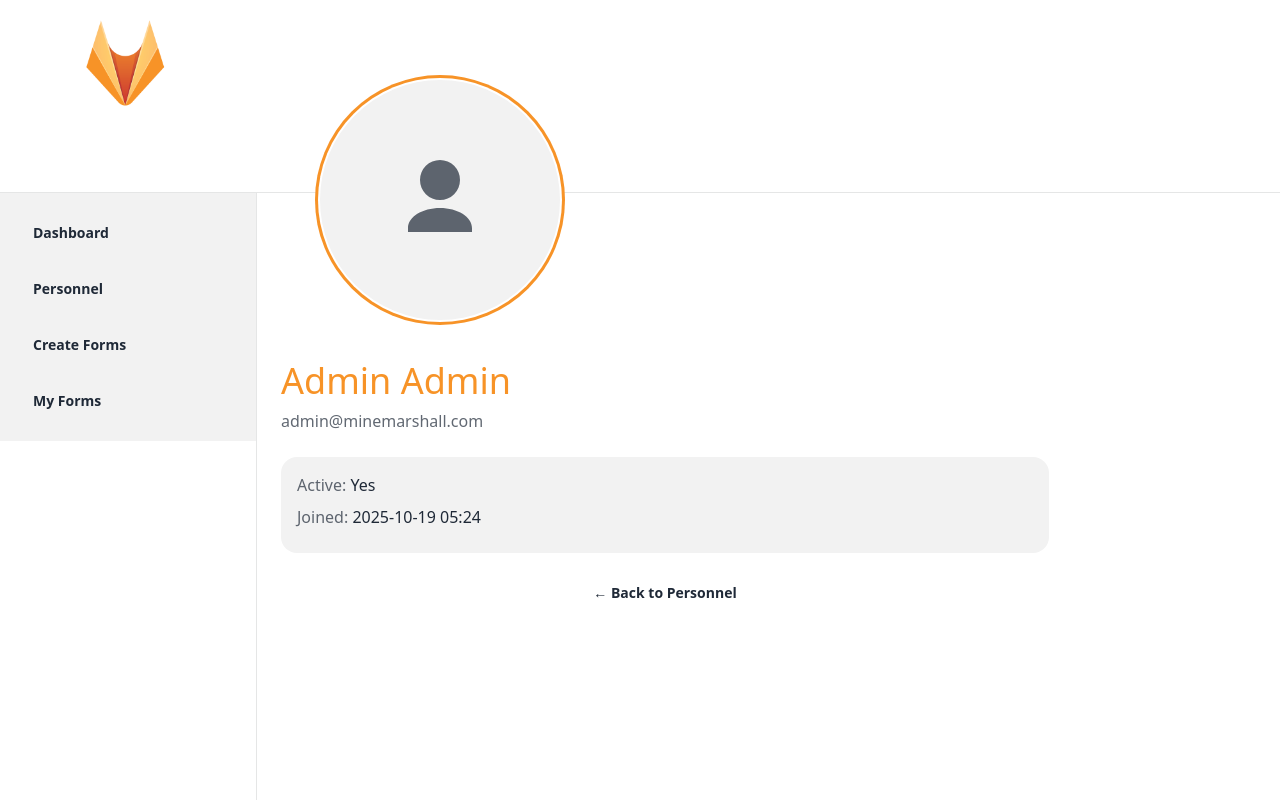
After one commit to lkemp7/MineMarshall, a Django app: page /dashboard/personnel/1/ in a window 1280 px wide. The commit adds this page. Run offline with Django 5.2, Linux system fonts and the light colour scheme; a user stored in the database is signed in; data comes from the database, SQL or seed files in the repository; some libraries are stand-ins or nearby versions.

Commit message:
User profile page

```diff
--- a/dashboard/templates/base.html
+++ b/dashboard/templates/base.html
@@ -26,7 +26,9 @@
 </head>
 <body class="min-h-screen flex flex-col">
 
-  <header class="flex items-center p-4 border-b border-base-300"">
+  <!-- Make header relative so profile pages can position content inside it -->
+  <header class="relative flex items-center p-4 border-b border-base-300">
+    {% block header_extra %}{% endblock %}
     <img src="{% static 'Orefox_logo.png' %}" alt="Orefox Logo" class="w-40 h-auto object-contain ml-8">
   </header>
 
--- a/dashboard/templates/personnel.html
+++ b/dashboard/templates/personnel.html
@@ -16,7 +16,11 @@
       <tbody>
         {% for x in users %}
         <tr>
-          <td>{{ x.first_name }}</td>
+          <td>
+            <a href="{% url 'user_profile' x.id %}" class="link">
+              {{ x.first_name }}
+            </a>
+          </td>
           <td>{{ x.last_name }}</td>
           <td>{{ x.email }}</td>
           <td>{{ x.phone_number }}</td>
--- /dev/null
+++ b/dashboard/templates/user_profile.html
@@ -0,0 +1,35 @@
+{% extends "base.html" %}
+
+{% block header_extra %}
+  <div class="absolute z-20 left-72 sm:left-80 bottom-[-8rem]">
+    <div class="w-40 h-40 sm:w-60 sm:h-60
+                rounded-full ring ring-[#F79327] ring-offset-base-100 ring-offset-2
+                bg-base-200 overflow-hidden grid place-items-center leading-none">
+      <!-- Default profile icon -->
+      <svg xmlns="http://www.w3.org/2000/svg"
+           viewBox="0 0 24 24"
+           class="w-16 h-16 sm:w-24 sm:h-24 opacity-70 block"
+           fill="currentColor" aria-hidden="true">
+        <path d="M12 12a5 5 0 1 0-5-5 5 5 0 0 0 5 5Zm0 2c-4.418 0-8 2.239-8 5v1h16v-1c0-2.761-3.582-5-8-5Z"/>
+      </svg>
+    </div>
+  </div>
+{% endblock %}
+
+{% block content %}
+  <div class="pt-[calc(8rem+1rem)]">
+    <h1 class="text-4xl text-[#F79327] mb-2">
+      {{ user_obj.first_name }} {{ user_obj.last_name }}
+    </h1>
+    <p class="opacity-70 mb-6">{{ user_obj.email }}</p>
+
+    <div class="grid gap-4 max-w-3xl">
+      <div class="card bg-base-200 p-4">
+        <div class="mb-2"><span class="opacity-70">Active:</span> {{ user_obj.is_active|yesno:"Yes,No" }}</div>
+        <div class="mb-2"><span class="opacity-70">Joined:</span> {{ user_obj.date_joined|date:"Y-m-d H:i" }}</div>
+      </div>
+
+      <a href="{% url 'personnel' %}" class="btn btn-ghost">← Back to Personnel</a>
+    </div>
+  </div>
+{% endblock %}
--- a/dashboard/urls.py
+++ b/dashboard/urls.py
@@ -11,4 +11,5 @@ urlpatterns = [
 
     # Personnel
     path('personnel/', views.personnel, name='personnel'),
+    path("personnel/<int:user_id>/", views.user_profile, name="user_profile")
 ]
--- a/dashboard/views.py
+++ b/dashboard/views.py
@@ -56,3 +56,9 @@ def view_form(request, pk):
 def personnel(request):
     users = CustomUser.objects.all().order_by("first_name", "last_name")
     return render(request, 'personnel.html', {"users": users})
+
+
+@login_required
+def user_profile(request, user_id):
+    user_obj = get_object_or_404(CustomUser, pk=user_id)
+    return render(request, "user_profile.html", {"user_obj": user_obj})
```
Lines whose indentation alone changed are shown as unchanged.
